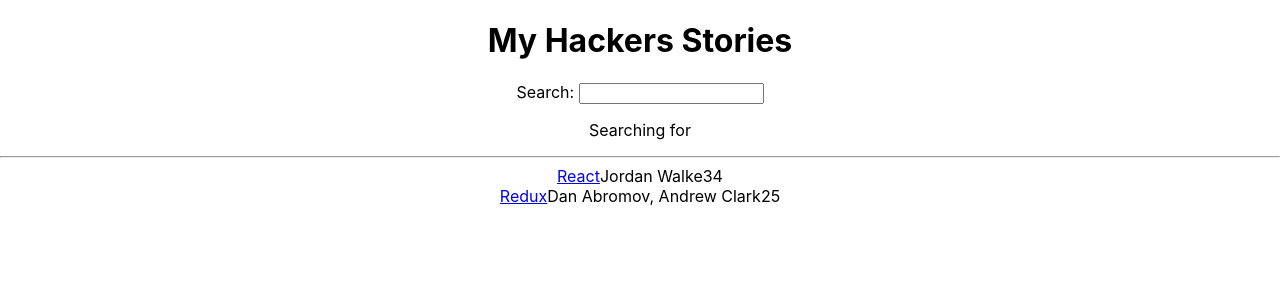
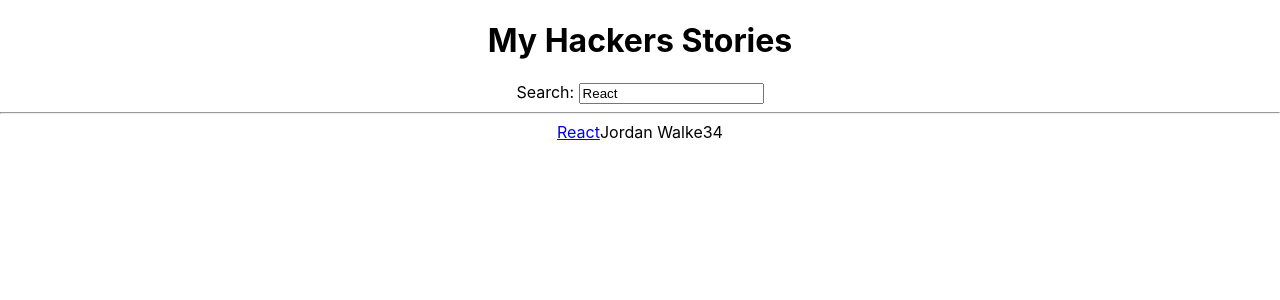
Before and after one commit to eu-waliston/React, a React (Create React App) app in the folder hacker-stories/: page / in a window 1280 px wide. Shown: the top 300 px of the page. Built offline with nearby package versions, Linux system fonts and the light colour scheme.

Commit message:
REact Controlled Components

```diff
--- a/hacker-stories/src/App.js
+++ b/hacker-stories/src/App.js
@@ -23,7 +23,7 @@
     },
   ];
 
-  const [searchTerm, setSearchTerm] = React.useState("");
+  const [searchTerm, setSearchTerm] = React.useState("React");
 
   const handleSearch = (event) => {
     setSearchTerm(event.target.value);
@@ -37,7 +37,7 @@
   return (
     <div className="App">
       <h1>My Hackers Stories</h1>
-      <Search onSearch={handleSearch} />
+      <Search  search={searchTerm} onSearch={handleSearch} />
       <hr />
       <List list={searchedStories} />
     </div>
--- a/hacker-stories/src/components/Search.js
+++ b/hacker-stories/src/components/Search.js
@@ -1,8 +1,6 @@
-import React, { useState } from "react";
+import React from "react";
 
 const Search = (props) => {
-
-
   const handleChange = (event) => {
     props.onSearch(event);
   };
@@ -10,10 +8,12 @@
   return (
     <div>
       <label htmlFor="search">Search: </label>
-      <input id="search" type="text" onChange={handleChange} />
-      <p>
-        Searching for <strong>{props.onSearch}</strong>
-      </p>
+      <input
+        id="search"
+        type="text"
+        value={props.search}
+        onChange={props.onSearch}
+      />
     </div>
   );
 };
```
